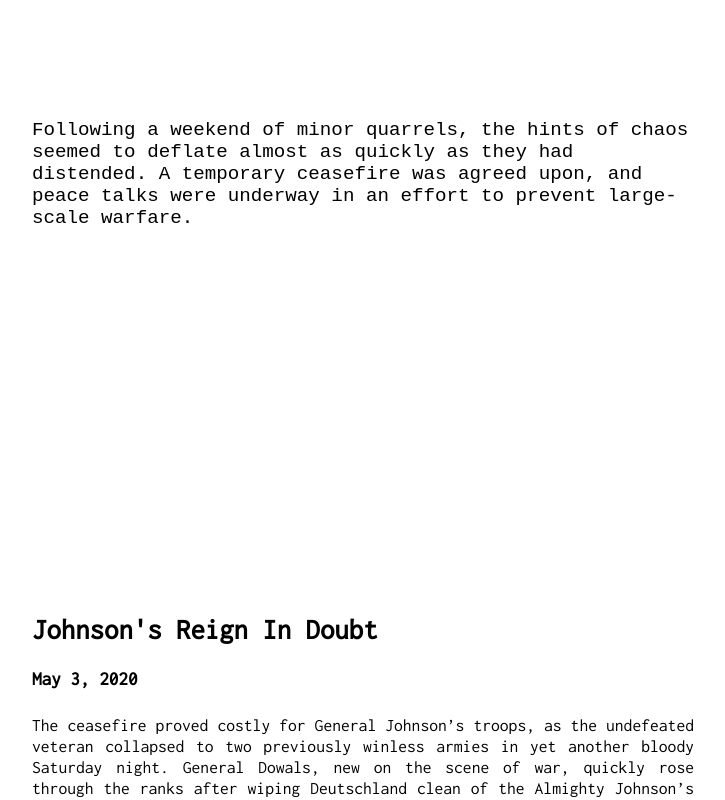
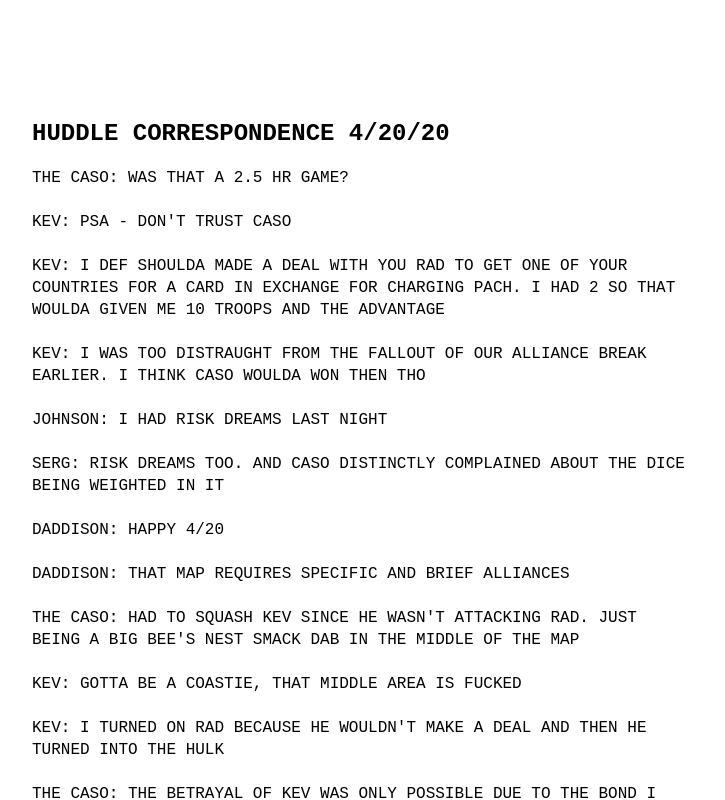
Before and after one commit to kduckets/tfw, a Next.js app: page / in a window 1280 px wide. Shown: the part 2800-3600 px from the top of the page, without its empty margins (277-1002 px from the left). Built offline with nearby package versions, Linux system fonts and the light colour scheme; a web font is replaced by a local one.

Commit message:
Update index.js

```diff
--- a/pages/index.js
+++ b/pages/index.js
@@ -83,6 +83,58 @@ export default function Home() {
 
       &nbsp;&nbsp;   &nbsp;&nbsp;    ^ the Johnson finding holes
       </p>
+      </div>
+
+      <div className="fullHeight">
+        <p className="narration"><small>
+          <h2>HUDDLE CORRESPONDENCE 4/20/20</h2>
+          THE CASO: WAS THAT A 2.5 HR GAME?
+          <br/>
+          <br/>
+          KEV: PSA - DON'T TRUST CASO
+          <br/>
+          <br/>
+          KEV: I DEF SHOULDA MADE A DEAL WITH YOU RAD TO GET ONE OF YOUR COUNTRIES FOR A CARD IN EXCHANGE FOR CHARGING PACH. I HAD 2 SO THAT WOULDA GIVEN ME 10 TROOPS AND THE ADVANTAGE
+          <br/>
+          <br/>
+          KEV: I WAS TOO DISTRAUGHT FROM THE FALLOUT OF OUR ALLIANCE BREAK EARLIER. I THINK CASO WOULDA WON THEN THO
+          <br/>
+          <br/>
+          JOHNSON: I HAD RISK DREAMS LAST NIGHT
+          <br/>
+          <br/>
+          SERG: RISK DREAMS TOO. AND CASO DISTINCTLY COMPLAINED ABOUT THE DICE BEING WEIGHTED IN IT
+          <br/>
+          <br/>
+          DADDISON: HAPPY 4/20
+          <br/>
+          <br/>
+          DADDISON: THAT MAP REQUIRES SPECIFIC AND BRIEF ALLIANCES
+          <br/>
+          <br/>
+          THE CASO: HAD TO SQUASH KEV SINCE HE WASN'T ATTACKING RAD. JUST BEING A BIG BEE'S NEST SMACK DAB IN THE MIDDLE OF THE MAP
+          <br/>
+          <br/>
+
+          KEV: GOTTA BE A COASTIE, THAT MIDDLE AREA IS FUCKED
+          <br/>
+          <br/>
+          KEV: I TURNED ON RAD BECAUSE HE WOULDN'T MAKE A DEAL AND THEN HE TURNED INTO THE HULK
+          <br/>
+          <br/>
+          THE CASO: THE BETRAYAL OF KEV WAS ONLY POSSIBLE DUE TO THE BOND I FORGED WITH PACH IN THE PREVIOUS GAME
+          <br/>
+          <br/>
+          PACH: I'M STILL RIDING THIS HIGH. YOU HAVE TO PROVE YOURSELF AS A VP TO TAKE THE TOP SPOT IN THE LONG RUN. CAN'T BE PISSING ALL OVER YOUR GOOD NAME OUT THERE
+          <br/>
+          <br/>
+          PACH: PEOPLE NEVER FORGET
+          <br/>
+          <br/>
+          SERG: CHAOS IS THE ONLY CONSTANT
+
+          </small></p>
+
       </div>
 
       <div className="fullHeight">
```
